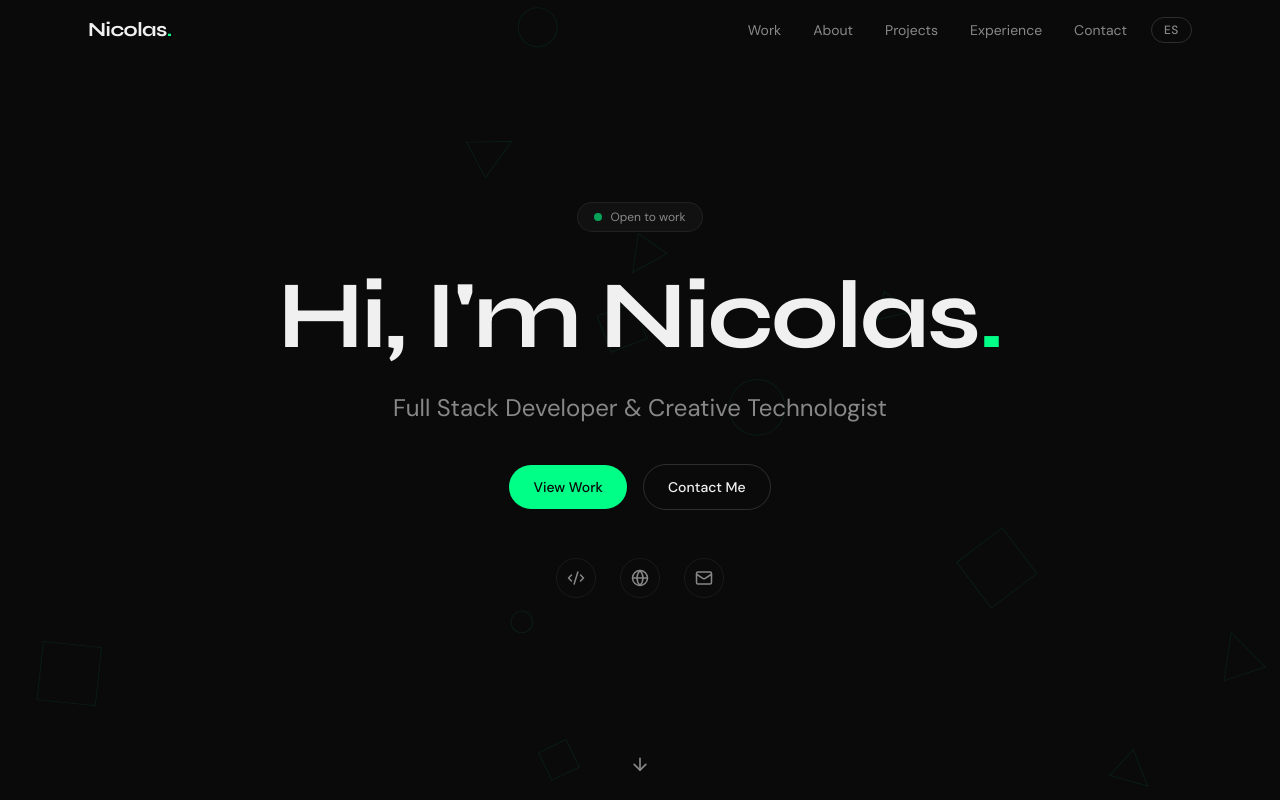
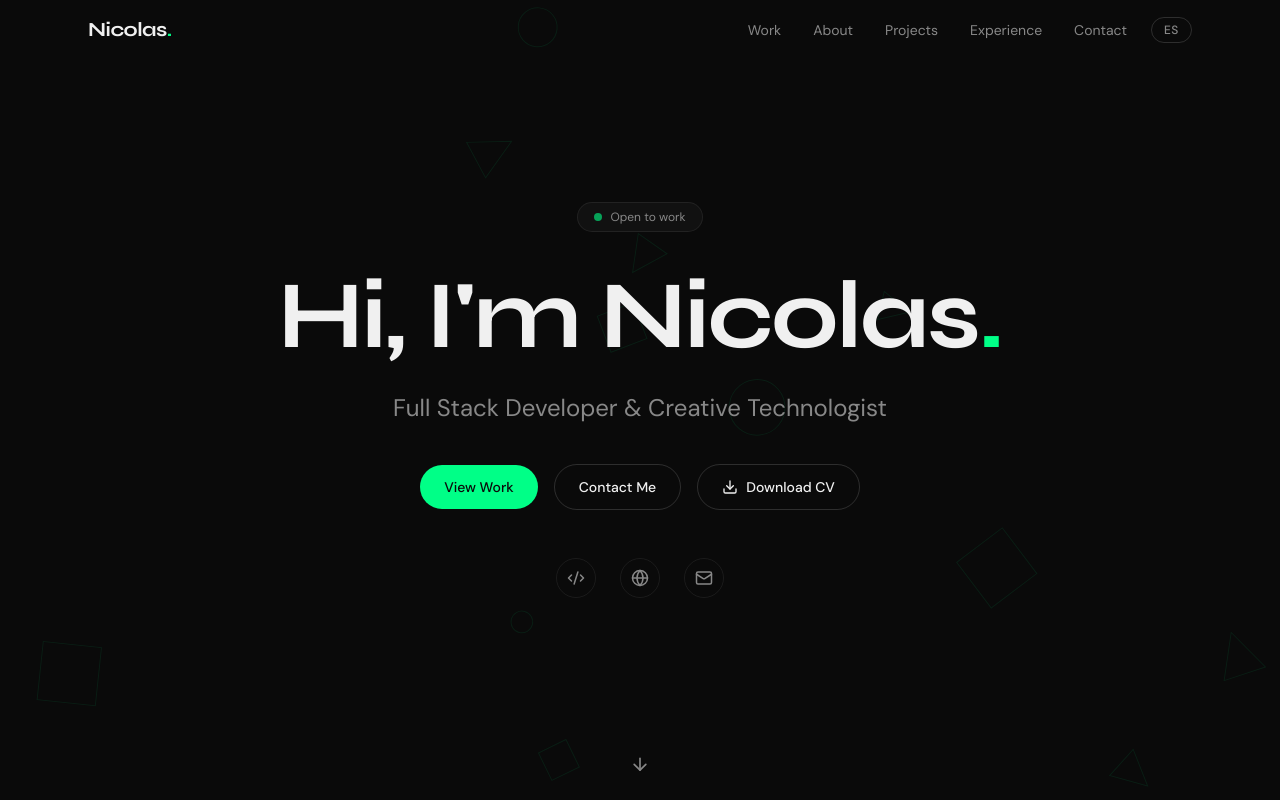
Before and after one commit to NicolasQuirogaweb/portafolio, a Next.js app: page / in a window 1280 px wide. Shown: the top 800 px of the page. Built offline with nearby package versions, Linux system fonts and the light colour scheme.

Commit message:
feat: add CV download button + fix project filter on lang change

```diff
--- a/src/components/sections/Hero.tsx
+++ b/src/components/sections/Hero.tsx
@@ -1,7 +1,7 @@
 "use client";
 
 import { motion } from "framer-motion";
-import { ArrowDown, Code2, Globe, Mail } from "lucide-react";
+import { ArrowDown, Code2, Globe, Mail, Download } from "lucide-react";
 import { usePortfolio } from "@/i18n/provider";
 import Button from "@/components/ui/Button";
 import Typewriter from "@/components/ui/Typewriter";
@@ -67,6 +67,14 @@ export default function Hero() {
         >
           <Button href="#projects">{portfolio.ui.heroViewWork}</Button>
           <Button href="#contact" variant="ghost">{portfolio.ui.heroContactMe}</Button>
+          <a
+            href={portfolio.cv}
+            download
+            className="inline-flex items-center gap-2 rounded-full border border-[rgba(255,255,255,0.15)] px-6 py-3 text-sm font-medium text-[#f0f0f0] transition-all duration-300 hover:border-[#00ff87] hover:text-[#00ff87]"
+          >
+            <Download size={16} />
+            {portfolio.ui.heroDownloadCV}
+          </a>
         </motion.div>
 
         <motion.div
--- a/src/components/sections/Projects.tsx
+++ b/src/components/sections/Projects.tsx
@@ -1,6 +1,6 @@
 "use client";
 
-import { useState } from "react";
+import { useState, useEffect } from "react";
 import { motion, AnimatePresence } from "framer-motion";
 import { usePortfolio } from "@/i18n/provider";
 import type { Project } from "@/i18n/provider";
@@ -10,6 +10,10 @@ export default function Projects() {
   const portfolio = usePortfolio();
   const { projectFilterAll, projectFilterFrontend, projectFilterBackend, projectFilterFullStack } = portfolio.ui;
   const [active, setActive] = useState<string>(projectFilterAll);
+
+  useEffect(() => {
+    setActive(projectFilterAll);
+  }, [projectFilterAll]);
 
   const categories = [projectFilterAll, projectFilterFrontend, projectFilterBackend, projectFilterFullStack];
   const categoryMap: Record<string, "Frontend" | "Backend" | "Full Stack"> = {
--- a/src/i18n/en.ts
+++ b/src/i18n/en.ts
@@ -14,6 +14,7 @@ export const en: PortfolioData = {
     linkedin: "https://www.linkedin.com/in/nquirogawebdev/",
     email: "nquirogawebdev@gmail.com",
   },
+  cv: "/nicolas_quiroga_resume_dev.pdf",
   nav: [
     { label: "Work", href: "#work" },
     { label: "About", href: "#about" },
@@ -147,6 +148,7 @@ export const en: PortfolioData = {
   ui: {
     heroViewWork: "View Work",
     heroContactMe: "Contact Me",
+    heroDownloadCV: "Download CV",
     scrollDown: "Scroll down",
     aboutTitle: "About",
     projectsTitle: "Projects",
--- a/src/i18n/es.ts
+++ b/src/i18n/es.ts
@@ -14,6 +14,7 @@ export const es: PortfolioData = {
     linkedin: "https://www.linkedin.com/in/nquirogawebdev/",
     email: "nquirogawebdev@gmail.com",
   },
+  cv: "/nicolas_quiroga_cv_programador_es.pdf",
   nav: [
     { label: "Trabajo", href: "#work" },
     { label: "Sobre mí", href: "#about" },
@@ -160,6 +161,7 @@ export const es: PortfolioData = {
   ui: {
     heroViewWork: "Ver Trabajos",
     heroContactMe: "Contactarme",
+    heroDownloadCV: "Descargar CV",
     scrollDown: "Desplazar hacia abajo",
     aboutTitle: "Sobre mí",
     projectsTitle: "Proyectos",
--- a/src/i18n/provider.tsx
+++ b/src/i18n/provider.tsx
@@ -50,6 +50,7 @@ export interface PortfolioData {
   bio: string;
   status: { text: string; type: string };
   social: { github: string; linkedin: string; email: string };
+  cv: string;
   nav: NavItem[];
   skills: SkillCategory[];
   projects: Project[];
@@ -57,6 +58,7 @@ export interface PortfolioData {
   ui: {
     heroViewWork: string;
     heroContactMe: string;
+    heroDownloadCV: string;
     scrollDown: string;
     aboutTitle: string;
     projectsTitle: string;
```
